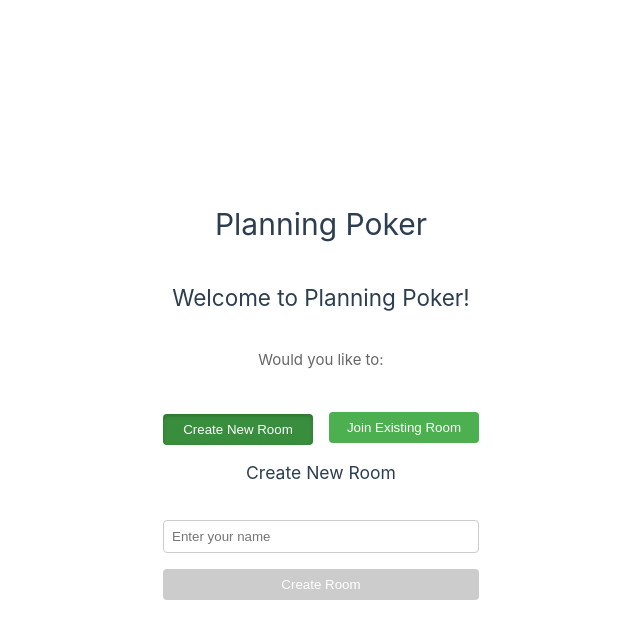
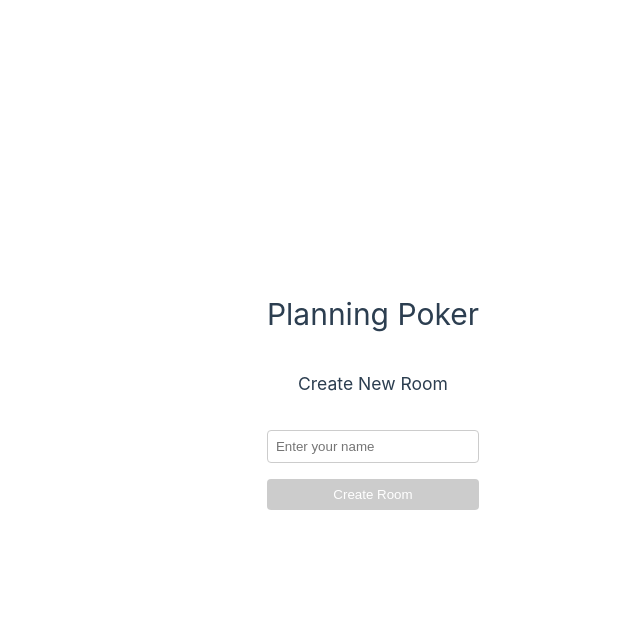
Before and after one commit to jrong1271/scrum-planning-poker, a Vue app: page / in a window 1280 px wide. Both pictures are taken after a click on the button "Create New Room". Shown: the top 638 px of the page, without its empty margins (129-769 px from the left). Built offline with nearby package versions, Linux system fonts and the light colour scheme; the HTML template or start-up script is replaced by a standard one.

Commit message:
basic functionalities working

```diff
--- a/src/router/index.ts
+++ b/src/router/index.ts
@@ -1,6 +1,7 @@
 import { createRouter, createWebHistory } from 'vue-router'
 import HomeView from '../views/HomeView.vue'
-import JoinView from '../views/JoinView.vue'
+import RoomView from '../views/RoomView.vue'
+import { useUserStore } from '../stores/user'
 
 const router = createRouter({
   history: createWebHistory(import.meta.env.BASE_URL),
@@ -11,14 +12,22 @@ const router = createRouter({
       component: HomeView,
     },
     {
-      path: '/join',
-      name: 'join',
-      component: JoinView,
-    },
-    {
-      path: '/room/:id',
+      path: '/room/:id?',
       name: 'room',
-      component: () => import('../views/RoomView.vue'),
+      component: RoomView,
+      beforeEnter: (to, from, next) => {
+        const userStore = useUserStore()
+        // If no user data, redirect to home
+        if (!userStore.userName || !userStore.action) {
+          // Extract roomId from URL if present
+          if (to.params.id) {
+            userStore.setUserState({ roomId: to.params.id as string })
+          }
+          next('/')
+        } else {
+          next()
+        }
+      },
     },
   ],
 })
--- /dev/null
+++ b/src/stores/user.ts
@@ -0,0 +1,51 @@
+import { defineStore } from 'pinia'
+import { ref } from 'vue'
+
+export interface UserState {
+  userId: string
+  userName: string
+  action: 'new' | 'join' | ''
+  roomId: string
+}
+
+export const useUserStore = defineStore('user', () => {
+  const userId = ref(localStorage.getItem('userId') || '')
+  const userName = ref(localStorage.getItem('userName') || '')
+  const action = ref<'new' | 'join' | ''>('')
+  const roomId = ref('')
+
+  function setUserState(state: Partial<UserState>) {
+    if (state.userId) {
+      userId.value = state.userId
+      localStorage.setItem('userId', state.userId)
+    }
+    if (state.userName) {
+      userName.value = state.userName
+      localStorage.setItem('userName', state.userName)
+    }
+    if (state.action) {
+      action.value = state.action
+    }
+    if (state.roomId) {
+      roomId.value = state.roomId
+    }
+  }
+
+  function clearUserState() {
+    userId.value = ''
+    userName.value = ''
+    action.value = ''
+    roomId.value = ''
+    localStorage.removeItem('userId')
+    localStorage.removeItem('userName')
+  }
+
+  return {
+    userId,
+    userName,
+    action,
+    roomId,
+    setUserState,
+    clearUserState,
+  }
+})
--- a/src/views/HomeView.vue
+++ b/src/views/HomeView.vue
@@ -2,37 +2,27 @@
   <div class="home">
     <h1>Planning Poker</h1>
     <div class="actions">
-      <div v-if="!route.query.roomId" class="welcome-prompt">
+      <div v-if="!showNameInput" class="welcome-prompt">
         <h2>Welcome to Planning Poker!</h2>
         <p>Would you like to:</p>
         <div class="action-buttons">
-          <button
-            :class="{ 'button-pressed': actionType === 'new' }"
-            @click="showNamePrompt('new')"
-          >
-            Create New Room
-          </button>
-          <button
-            :class="{ 'button-pressed': actionType === 'join' }"
-            @click="showNamePrompt('join')"
-          >
-            Join Existing Room
-          </button>
+          <button @click="showNamePrompt('new')">Create New Room</button>
+          <button @click="showNamePrompt('join')">Join Existing Room</button>
         </div>
       </div>
 
-      <div v-if="showNameInput && actionType" class="name-prompt">
+      <div v-if="showNameInput" class="name-prompt">
         <h3>{{ actionType === 'new' ? 'Create New Room' : 'Join Room' }}</h3>
         <div class="input-group">
-          <input v-model="userName" type="text" placeholder="Enter your name" />
-          <div v-if="actionType === 'join'" class="room-input">
-            <input v-model="inputRoomId" type="text" placeholder="Enter Room ID" />
-          </div>
-          <button
-            @click="enterRoom"
-            :disabled="!userName || (actionType === 'join' && !inputRoomId)"
-          >
-            {{ actionType === 'new' ? 'Create Room' : 'Join Room' }}
+          <input
+            v-model="inputUserName"
+            type="text"
+            placeholder="Enter your name"
+            :disabled="isLoading"
+          />
+          <button @click="enterRoom" :disabled="!inputUserName || isLoading">
+            <span v-if="isLoading">Creating Room...</span>
+            <span v-else>{{ actionType === 'new' ? 'Create Room' : 'Join Room' }}</span>
           </button>
         </div>
       </div>
@@ -41,37 +31,113 @@
 </template>
 
 <script setup lang="ts">
-import { ref } from 'vue'
-import { useRouter, useRoute } from 'vue-router'
+import { ref, onMounted } from 'vue'
+import { useRouter } from 'vue-router'
 import { v4 as uuidv4 } from 'uuid'
+import { useUserStore } from '../stores/user'
+import { io, Socket } from 'socket.io-client'
 
 const router = useRouter()
-const route = useRoute()
-const roomId = ref(localStorage.getItem('roomId') || uuidv4())
-const inputRoomId = ref('')
-const userName = ref(localStorage.getItem('userName') || '')
+const userStore = useUserStore()
+
+const inputUserName = ref('')
 const showNameInput = ref(false)
 const actionType = ref('')
+const isLoading = ref(false)
+
+onMounted(() => {
+  // Check if we have a roomId from userStore (set by router guard)
+  if (userStore.roomId) {
+    actionType.value = 'join'
+    showNameInput.value = true
+  }
+})
 
 const showNamePrompt = (type: string) => {
   actionType.value = type
   showNameInput.value = true
 }
 
-const enterRoom = () => {
+const enterRoom = async () => {
+  if (!inputUserName.value) return
+
+  const userId = uuidv4()
+  userStore.setUserState({
+    userId,
+    userName: inputUserName.value,
+    action: actionType.value as 'new' | 'join',
+  })
+
   if (actionType.value === 'new') {
-    roomId.value = uuidv4()
+    isLoading.value = true
+    let socket: Socket | null = null
+
+    try {
+      // For new rooms, we'll create the room first
+      socket = io('http://localhost:3000', {
+        auth: {
+          userId,
+          userName: inputUserName.value,
+        },
+        timeout: 5000, // Add timeout
+      })
+
+      // Create a promise to handle the room creation
+      const roomCreated = new Promise<string>((resolve, reject) => {
+        if (!socket) {
+          reject(new Error('Socket not initialized'))
+          return
+        }
+
+        const timeoutId = setTimeout(() => {
+          reject(new Error('Room creation timed out'))
+        }, 10000) // 10 second timeout
+
+        socket.on('connect', () => {
+          console.log('Connected to server, creating room...')
+          socket?.emit('create-room', {
+            userName: inputUserName.value,
+            userId,
+          })
+        })
+
+        socket.on('room-created', (roomId: string) => {
+          console.log('Room created with ID:', roomId)
+          clearTimeout(timeoutId)
+          resolve(roomId)
+        })
+
+        socket.on('error', (error: Error) => {
+          console.error('Error creating room:', error)
+          clearTimeout(timeoutId)
+          reject(error)
+        })
+
+        socket.on('connect_error', (error: Error) => {
+          console.error('Connection error:', error)
+          clearTimeout(timeoutId)
+          reject(error)
+        })
+      })
+
+      // Wait for room creation
+      const roomId = await roomCreated
+      userStore.setUserState({ roomId })
+      router.push(`/room/${roomId}`)
+    } catch (error) {
+      console.error('Failed to create room:', error)
+      isLoading.value = false
+      alert('Failed to create room. Please try again.')
+    } finally {
+      if (socket) {
+        socket.disconnect()
+      }
+    }
   } else {
-    roomId.value = inputRoomId.value
+    // For joining rooms, use the existing roomId
+    const roomId = userStore.roomId || 'join'
+    router.push(`/room/${roomId}`)
   }
-
-  router.push({
-    path: `/room/${roomId.value}`,
-    query: {
-      action: actionType.value === 'new' ? 'new' : 'old',
-      userName: userName.value,
-    },
-  })
 }
 </script>
 
@@ -121,7 +187,7 @@ input {
 
 button {
   padding: 0.5rem 1rem;
-  background-color: #4caf50;
+  background-color: #42b883;
   color: white;
   border: none;
   border-radius: 4px;
@@ -130,10 +196,8 @@ button {
   transition: all 0.2s ease;
 }
 
-button.button-pressed {
-  background-color: #388e3c;
-  transform: translateY(2px);
-  box-shadow: inset 0 2px 4px rgba(0, 0, 0, 0.2);
+button:hover:not(:disabled) {
+  background-color: #3aa876;
 }
 
 button:disabled {
--- a/src/views/RoomView.vue
+++ b/src/views/RoomView.vue
@@ -2,26 +2,19 @@
 import GamePanel from '@/components/GamePanel.vue'
 import UserList from '@/components/UserList.vue'
 
-import { ref, computed, onMounted, onUnmounted } from 'vue'
+import { computed, onMounted, onUnmounted } from 'vue'
 import { useRoute, useRouter } from 'vue-router'
 import { io } from 'socket.io-client'
 
 import { useRoomStore } from '../stores/room'
+import { useUserStore } from '../stores/user'
 import type { Room } from '../stores/room'
 
-import { v4 as uuidv4 } from 'uuid'
-
 const store = useRoomStore()
+const userStore = useUserStore()
 const isHost = computed(() => store.currentUser.userType === 'host')
 const route = useRoute()
 const router = useRouter()
-
-const userId = ref(localStorage.getItem('userId') || '')
-const userName = ref(localStorage.getItem('userName') || '')
-const showActionPrompt = ref(false)
-const showNamePrompt = ref(false)
-const inputUserName = ref('')
-const selectedAction = ref<'new' | 'join' | ''>('')
 
 const initializeSocket = (roomId: string) => {
   const socket = io('http://localhost:3000', {
@@ -29,8 +22,8 @@ const initializeSocket = (roomId: string) => {
     reconnectionAttempts: 5,
     reconnectionDelay: 1000,
     auth: {
-      userId: userId.value,
-      userName: userName.value,
+      userId: userStore.userId,
+      userName: userStore.userName,
     },
   })
 
@@ -41,22 +34,28 @@ const initializeSocket = (roomId: string) => {
     console.log('Connected to server')
     if (roomId) {
       console.log('Joining room:', roomId)
-      if (selectedAction.value === 'new') {
+      if (userStore.action === 'new') {
         console.log('Creating new room')
         socket.emit('create-room', {
-          userName: userName.value,
-          userId: userId.value,
+          userName: userStore.userName,
+          userId: userStore.userId,
         })
-      } else if (selectedAction.value === 'join') {
+      } else if (userStore.action === 'join') {
         console.log('Joining existing room')
-        socket.emit('join-room', { roomId, userName: userName.value, userId: userId.value })
+        socket.emit('join-room', {
+          roomId,
+          userName: userStore.userName,
+          userId: userStore.userId,
+        })
       }
     }
   })
 
   socket.on('room-created', (roomId: string) => {
     console.log('Room created:', roomId)
-    localStorage.setItem('roomId', roomId)
+    userStore.setUserState({ roomId })
+    // Update URL with the new roomId
+    router.replace(`/room/${roomId}`)
   })
 
   socket.on('error', ({ message }: { message: string }) => {
@@ -65,56 +64,38 @@ const initializeSocket = (roomId: string) => {
   })
 
   socket.on('room-data', (room: Room) => {
+    console.log('Received room data:', room)
     store.setRoomData(room)
-    const user = room.participants[userId.value]
+    const user = room.participants[userStore.userId]
     if (user) {
       store.setCurrentUser(user)
     }
   })
-}
 
-const handleActionSelect = (action: 'new' | 'join') => {
-  selectedAction.value = action
-  showActionPrompt.value = false
-  if (!userName.value) {
-    showNamePrompt.value = true
-  } else {
-    proceedWithConnection()
-  }
-}
-
-const handleNameSubmit = () => {
-  if (inputUserName.value.length > 0) {
-    userName.value = inputUserName.value
-    userId.value = uuidv4()
-    localStorage.setItem('userName', userName.value)
-    localStorage.setItem('userId', userId.value)
-    showNamePrompt.value = false
-    proceedWithConnection()
-  }
-}
-
-const proceedWithConnection = () => {
-  const roomId = route.params.id as string
-  if (selectedAction.value === 'new') {
-    router.push({ path: '/room/new', query: { action: 'new' } })
-  } else if (selectedAction.value === 'join' && roomId) {
-    router.push({ path: `/room/${roomId}`, query: { action: 'join' } })
-  }
-  initializeSocket(roomId || 'new')
+  socket.on('disconnect', () => {
+    console.log('Disconnected from server')
+    store.setConnectionStatus('disconnected')
+  })
 }
 
 onMounted(() => {
-  const action = route.query.action as string
-  if (!action) {
-    showActionPrompt.value = true
-  } else {
-    selectedAction.value = action as 'new' | 'join'
-    if (!userName.value) {
-      showNamePrompt.value = true
-    } else {
-      proceedWithConnection()
+  // Check if we have required user data
+  if (!userStore.userName || !userStore.action) {
+    // Extract roomId from URL if present
+    const roomId = route.params.id
+    if (roomId && roomId !== 'new' && roomId !== 'join') {
+      userStore.setUserState({ roomId: roomId as string })
     }
+    router.push('/')
+    return
+  }
+
+  // Initialize socket with roomId
+  const roomId = route.params.id
+  if (roomId && roomId !== 'new' && roomId !== 'join') {
+    initializeSocket(roomId as string)
+  } else if (userStore.roomId) {
+    initializeSocket(userStore.roomId)
   }
 })
 
@@ -126,7 +107,8 @@ onUnmounted(() => {
 
 const leaveRoom = () => {
   store.leaveRoom()
-  router.push('/room')
+  userStore.clearUserState()
+  router.push('/')
 }
 
 const copyRoomLink = async () => {
@@ -153,36 +135,6 @@ const selectCard = (card: number) => {
 
 <template>
   <div class="room-container">
-    <!-- Action Selection Prompt -->
-    <div v-if="showActionPrompt" class="prompt-overlay">
-      <div class="prompt">
-        <h3>Welcome to Planning Poker!</h3>
-        <p>Would you like to:</p>
-        <div class="action-buttons">
-          <button @click="handleActionSelect('new')">Create New Room</button>
-          <button @click="handleActionSelect('join')">Join Existing Room</button>
-        </div>
-      </div>
-    </div>
-
-    <!-- Name Input Prompt -->
-    <div v-if="showNamePrompt" class="prompt-overlay">
-      <div class="prompt">
-        <h3>Enter Your Name</h3>
-        <div class="input-group">
-          <input
-            v-model="inputUserName"
-            type="text"
-            placeholder="Your name"
-            @keyup.enter="handleNameSubmit"
-          />
-          <button @click="handleNameSubmit" :disabled="!inputUserName">Continue</button>
-        </div>
-      </div>
-    </div>
-
-    <!-- Main Room View -->
-    <div v-if="!showActionPrompt && !showNamePrompt">
     <div v-if="store.connectionStatus === 'error'" class="error-message">
       Connection error. Please check if the server is running.
     </div>
@@ -198,7 +150,7 @@ const selectCard = (card: number) => {
       <div class="right-panel">
         <div class="user-info">
           <span
-              >Welcome, <strong>{{ userName }}</strong
+            >Welcome, <strong>{{ userStore.userName }}</strong
             >!</span
           >
           <span v-if="isHost" class="role">(Host)</span>
@@ -208,7 +160,6 @@ const selectCard = (card: number) => {
         </div>
 
         <GamePanel :room="store.room" :handleSelectCard="selectCard" />
-        </div>
       </div>
     </div>
   </div>
```
Also changed, not shown: 1 other file (tests, documents, lock files or other folders). Lines whose indentation alone changed are shown as unchanged.
